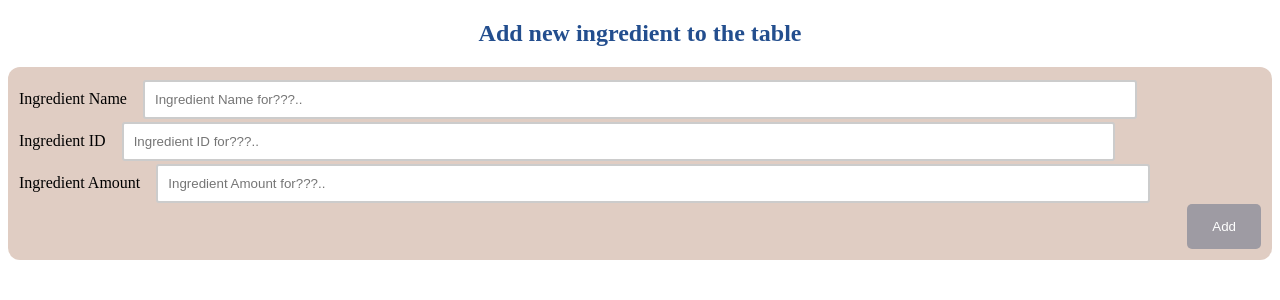
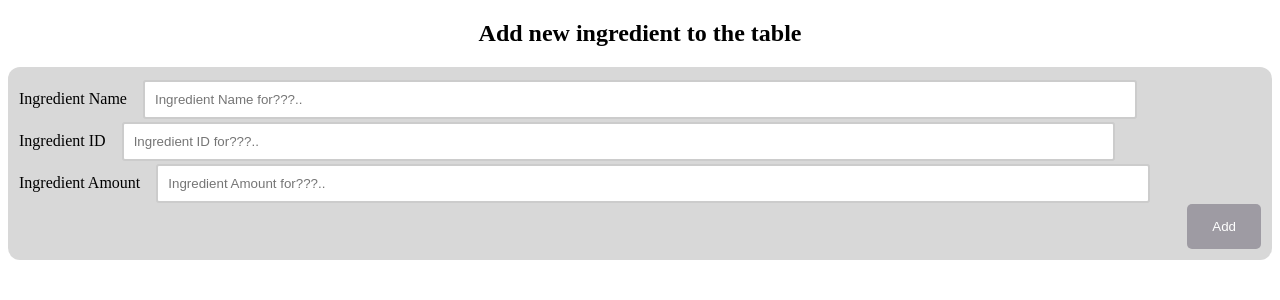
Before and after one commit to wickramasr/DatabaseApp--A8, a PHP site: page /Add_new_ingredient.php in a window 1280 px wide. Shown: the top 300 px of the page. Run offline with PHP 8.4, Linux system fonts and the light colour scheme.

Commit message:
Updated Add_new_ingredient.php

```diff
--- a/Add_new_ingredient.php
+++ b/Add_new_ingredient.php
@@ -31,7 +31,7 @@ input[type=submit]:hover {
 }
 .container {
   border-radius: 12px;
-  background-color: #e0cdc3;
+  background-color:#D8D8D8;
   padding: 11px;
 }
 .col-25 {
@@ -61,7 +61,7 @@ input[type=submit]:hover {
 </head>
 <body>
 
-<h2><center><font color="#234e8e"><strong>Add new ingredient to the table</strong></font></center></h2></h2>
+<h2><center><font color="#000000"><strong>Add new ingredient to the table</strong></font></center></h2></h2>
 
 
 <div class="container">
```
